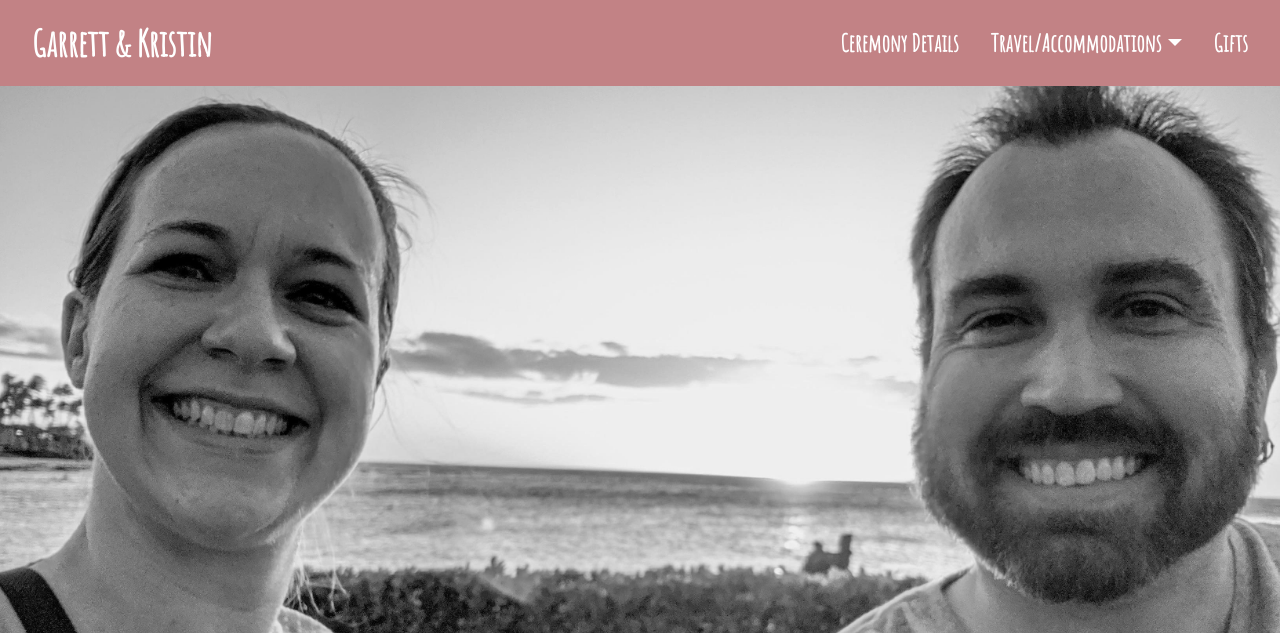
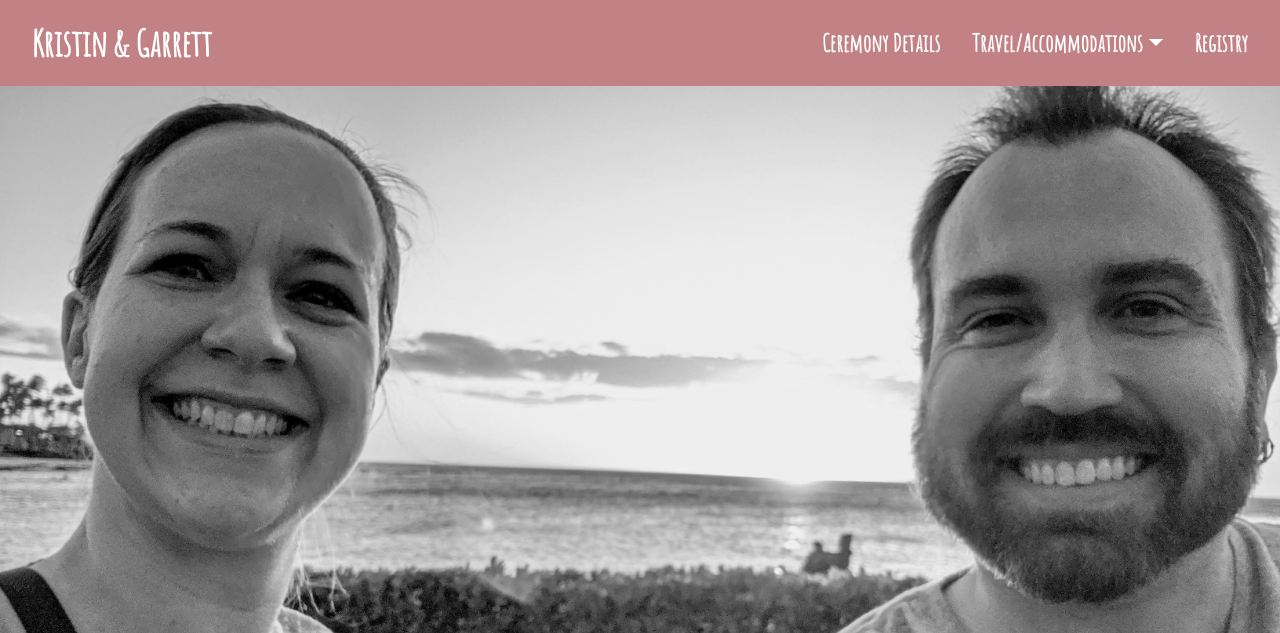
Before and after one commit to kgermeroth/wedding_website, a Flask app: page / in a window 1280 px wide. Shown: the top 633 px of the page. Run offline with Flask 2, Linux system fonts and the light colour scheme; some libraries are stand-ins or nearby versions.

Commit message:
changed headings, adding link for favicon

```diff
--- a/templates/base.html
+++ b/templates/base.html
@@ -1,19 +1,20 @@
 <!DOCTYPE html>
 <html>
 <head>
-	<title>Garrett & Kristin</title>
+	<title>Kristin & Garrett</title>
 	<script src="http://code.jquery.com/jquery.js"></script>
 	<link rel="stylesheet" href="https://stackpath.bootstrapcdn.com/bootstrap/4.3.1/css/bootstrap.min.css" integrity="sha384-ggOyR0iXCbMQv3Xipma34MD+dH/1fQ784/j6cY/iJTQUOhcWr7x9JvoRxT2MZw1T" crossorigin="anonymous">
 	<link href="/static/project.css" rel="stylesheet">
     <link rel="stylesheet" href="https://use.fontawesome.com/releases/v5.0.11/css/all.css">
-    <link href="https://fonts.googleapis.com/css?family=Amatic+SC&display=swap" rel="stylesheet">
+	<link href="https://fonts.googleapis.com/css?family=Amatic+SC|Permanent+Marker&display=swap" rel="stylesheet">
+	<link rel="shortcut icon" href="{{ url_for('static', filename='favicon.png') }}">
 
 </head>
 <body>
 	<nav id="navbar" class="navbar fixed_top navbar-light">
 	    <div class="d-flex justify-content-start align-items-center">
 	    	<li class="nav-item">
-        		<a class="nav-link brand fade-in-color" href="/">Garrett & Kristin</a>
+        		<a class="nav-link brand fade-in-color" href="/">Kristin & Garrett</a>
 	        </li>
 	    </div>
 	    <div>
@@ -31,7 +32,7 @@
 			        </div>
 		       	</li>
 		    	<li class="nav-item">
-		       		<a class="nav-link fade-in-color" href="/log-off">Gifts</a>
+		       		<a class="nav-link fade-in-color" href="/log-off">Registry</a>
 		       	</li>
 	       </div>
     	</div>
```
